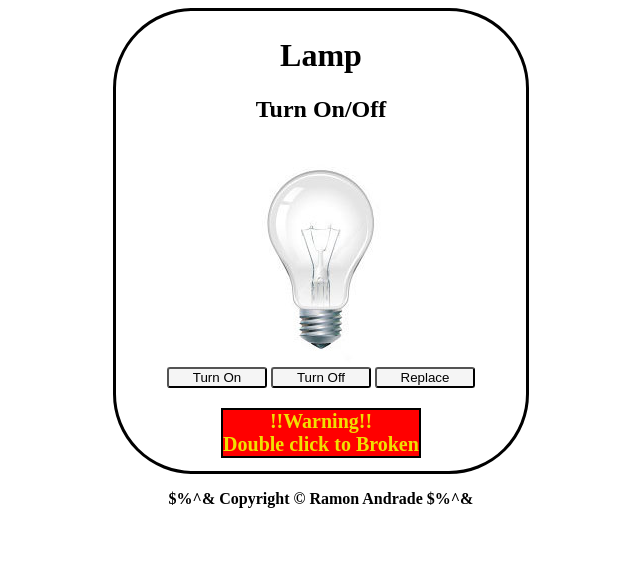
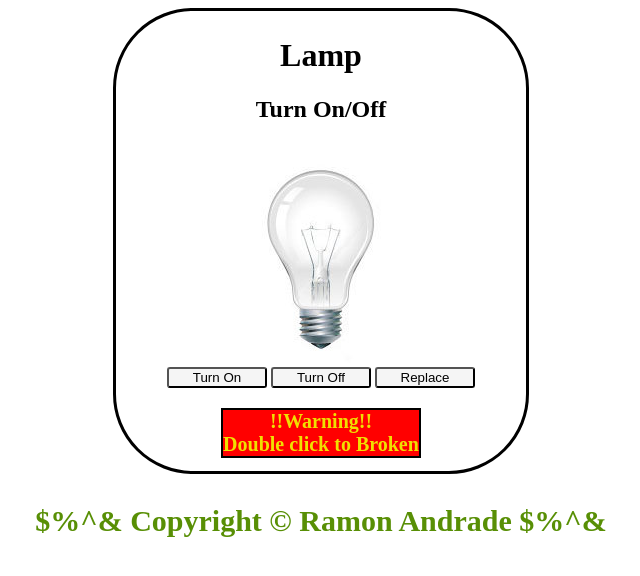
Before and after one commit to ramonsaguini/turnOnTurnOffLamp, a plain HTML site: page index.html in a window 1280 px wide. Shown: the whole page, without its empty margins (319-959 px from the left). Drawn offline with Linux system fonts and the light colour scheme.

Commit message:
updated 23/07/2023

```diff
--- a/indexa.html
+++ b/index.html
@@ -23,7 +23,7 @@
         </div>
         <h3>!!Warning!!<br>   Double click to Broken </h3>
     </main>
-    <p style="text-align: center;" ><strong>$%^& Copyright © Ramon Andrade $%^&</strong></p>
+    <p style="text-align: center; font-size: 30px; color: rgb(88, 143, 5);" ><strong>$%^& Copyright © Ramon Andrade $%^&</strong></p>
 <script src="./lamp.js" ></script>
 </body>
 </html>
```
Also changed, not shown: style.css (line endings or trailing spaces).
